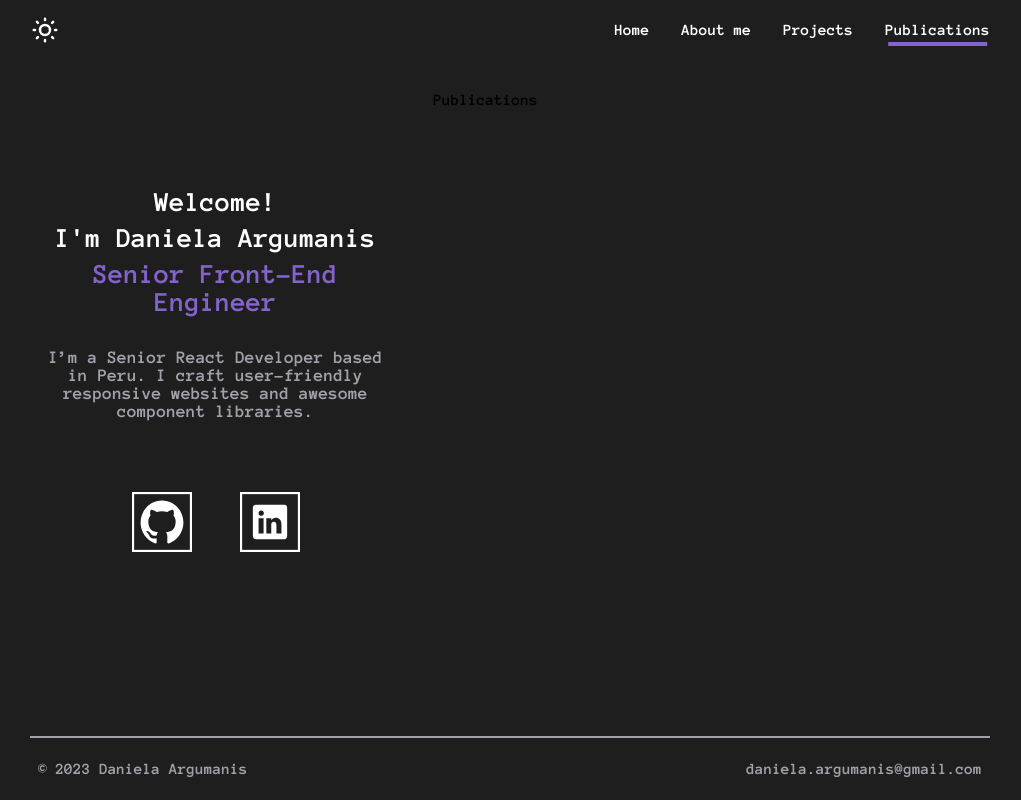
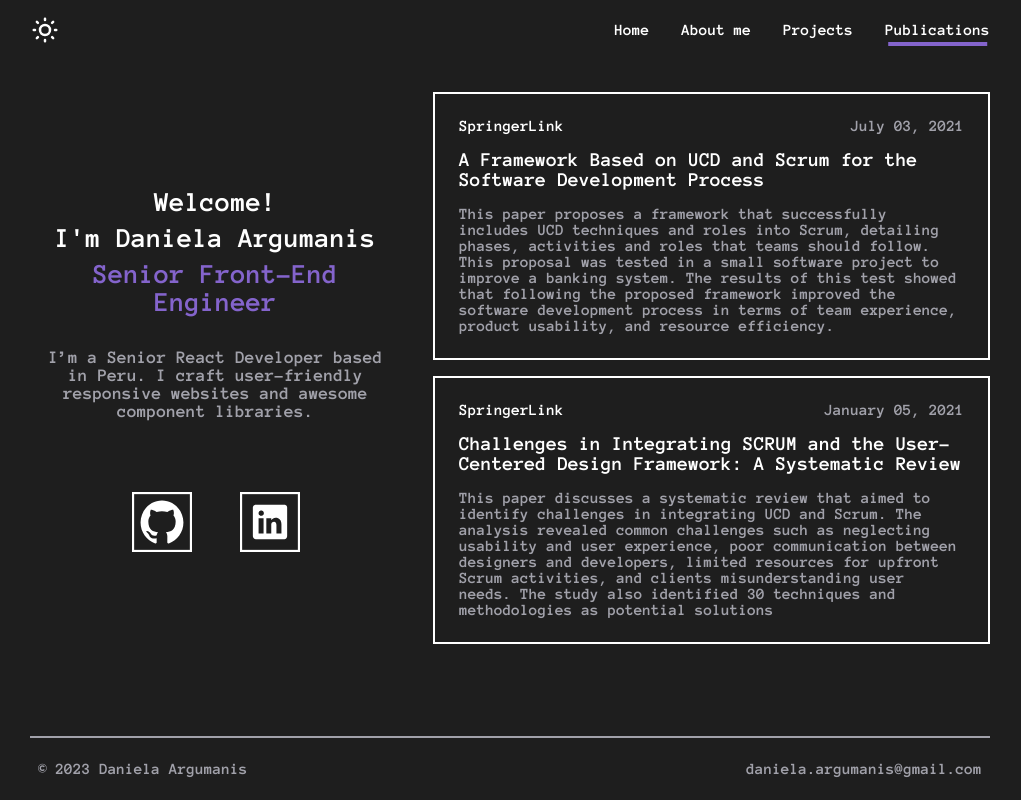
Before and after one commit to DanielaArgumanis/daniela-argumanis-portfolio, a React (Create React App) app: page /publications in a window 1280 px wide. Shown: the whole page, without its empty margins (130-1151 px from the left). Built offline with nearby package versions, Linux system fonts and the light colour scheme.

Commit message:
💄 UI:  Create publications ui

```diff
--- a/src/App.css
+++ b/src/App.css
@@ -14,4 +14,7 @@ body {
 
 * {
   box-sizing: border-box;
+  &::-webkit-scrollbar {
+    display: none;
+  }
 }
--- a/src/common/Theme/Typography.styles.ts
+++ b/src/common/Theme/Typography.styles.ts
@@ -17,42 +17,50 @@ const fontSizes = {
 };
 
 export const typography = {
-    'title1': {
+  title1: {
     fontSize: fontSizes.xxxlarge,
     fontWeight: 700,
     color: palette.white,
     [breakpoints.down(Breakpoint.mobileL)]: {
       fontSize: fontSizes.medium,
-        }
     },
-    'title2': {
+  },
+  title2: {
     fontSize: fontSizes.xxlarge,
     fontWeight: 700,
     color: palette.white,
     [breakpoints.down(Breakpoint.mobileL)]: {
       fontSize: fontSizes.medium,
-        }
     },
-    'label': {
+  },
+  title3: {
+    fontSize: fontSizes.xlarge,
+    fontWeight: 700,
+    color: palette.white,
+    [breakpoints.down(Breakpoint.mobileL)]: {
+      fontSize: fontSizes.medium,
+    },
+  },
+  label: {
     fontSize: fontSizes.medium,
     fontWeight: 700,
     color: palette.white,
     [breakpoints.down(Breakpoint.mobileL)]: {
       fontSize: fontSizes.xsmall,
-        }
     },
-    'body1': {
+  },
+  body1: {
     fontSize: fontSizes.large,
     color: palette.text,
     [breakpoints.down(Breakpoint.mobileL)]: {
       fontSize: fontSizes.xsmall,
-        }
     },
-    'body2': {
+  },
+  body2: {
     fontSize: fontSizes.medium,
     color: palette.text,
     [breakpoints.down(Breakpoint.mobileL)]: {
       fontSize: fontSizes.xsmall,
-        }
     },
-}
+  },
+};
--- a/src/common/components/Typography/Typography.tsx
+++ b/src/common/components/Typography/Typography.tsx
@@ -3,14 +3,15 @@ import styled from "@emotion/styled";
 
 type TypographyProps = {
   accent?: boolean;
+  margin?: string;
   variant: string;
-}
+};
 
-const TypographyStyles = ({ accent, variant }: TypographyProps) => {
+const TypographyStyles = ({ accent, margin, variant }: TypographyProps) => {
   const theme = useTheme();
 
   return {
-      margin: theme.spacing(1),
+    margin: margin ? margin : theme.spacing(1),
     ...theme.typography[variant],
     ...(accent && { color: theme.palette.accents }),
   };
--- a/src/components/Layout.styles.tsx
+++ b/src/components/Layout.styles.tsx
@@ -41,8 +41,4 @@ export const HomeNavBody = styled('div')`
   text-align: left;
   overflow-y: scroll;
   padding: ${(props) => `${props.theme.spacing(2)} 0`};
-
-  &::-webkit-scrollbar {
-    display: none;
-  }
 `;
--- /dev/null
+++ b/src/components/Publications/Publication.styles.ts
@@ -0,0 +1,24 @@
+import styled from '@emotion/styled';
+
+export const PublicationsContainer = styled.div`
+  display: flex;
+  flex-direction: column;
+  gap: ${({ theme }) => theme.spacing(2)};
+  overflow-y: scroll;
+`;
+
+export const PublicationCard = styled.div`
+  border: solid 2px ${({ theme }) => theme.palette.white};
+  padding: ${({ theme }) => theme.spacing(2)};
+  display: flex;
+  flex-direction: column;
+
+  :hover {
+    cursor: pointer;
+  }
+
+  > div {
+    display: flex;
+    justify-content: space-between;
+  }
+`;
--- a/src/components/Publications/PublicationItem.tsx
+++ b/src/components/Publications/PublicationItem.tsx
@@ -1,4 +1,40 @@
-const PublicationItem = () => {
-}
+// @Components
+import Typography from '../../common/components/Typography/Typography';
+
+// @Styles
+import { PublicationCard } from './Publication.styles';
+
+type PublicationItemProps = {
+  title: string;
+  description: string;
+  source: string;
+  date: string;
+  url: string;
+};
+
+const PublicationItem = ({
+  title,
+  description,
+  source,
+  date,
+  url,
+}: PublicationItemProps) => {
+  const handleClick = () => {
+    window.open(url, '_blank');
+  };
+
+  return (
+    <PublicationCard onClick={handleClick}>
+      <div>
+        <Typography variant="label">{source}</Typography>
+        <Typography variant="body2">{date}</Typography>
+      </div>
+      <Typography variant="title3">{title}</Typography>
+      <Typography variant="body2" as="p">
+        {description}
+      </Typography>
+    </PublicationCard>
+  );
+};
 
 export default PublicationItem;
--- a/src/components/Publications/Publications.tsx
+++ b/src/components/Publications/Publications.tsx
@@ -1,5 +1,28 @@
+// @Components
+import PublicationItem from './PublicationItem';
+
+// @Styles
+import { PublicationsContainer } from './Publication.styles';
+
 const Publications = () => {
-    return <div>Publications</div>
-}
+  return (
+    <PublicationsContainer>
+      <PublicationItem
+        title="A Framework Based on UCD and Scrum for the Software Development Process"
+        description="This paper proposes a framework that successfully includes UCD techniques and roles into Scrum, detailing phases, activities and roles that teams should follow. This proposal was tested in a small software project to improve a banking system. The results of this test showed that following the proposed framework improved the software development process in terms of team experience, product usability, and resource efficiency."
+        source="SpringerLink"
+        date="July 03, 2021"
+        url="https://doi.org/10.1007/978-3-030-78221-4_2"
+      />
+      <PublicationItem
+        title="Challenges in Integrating SCRUM and the User-Centered Design Framework: A Systematic Review"
+        description="This paper discusses a systematic review that aimed to identify challenges in integrating UCD and Scrum. The analysis revealed common challenges such as neglecting usability and user experience, poor communication between designers and developers, limited resources for upfront Scrum activities, and clients misunderstanding user needs. The study also identified 30 techniques and methodologies as potential solutions"
+        source="SpringerLink"
+        date="January 05, 2021"
+        url="https://doi.org/10.1007/978-3-030-66919-5_6"
+      />
+    </PublicationsContainer>
+  );
+};
 
 export default Publications;
```
Lines whose indentation alone changed are shown as unchanged.
